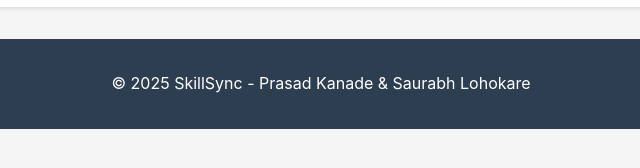
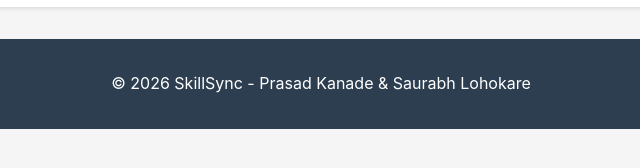
Before and after one commit to Saurabhpl2408/SkillSync, a website with bundled scripts: page public/index.html in a window 1280 px wide. Shown: the part 326-494 px from the top of the page, 319-959 px from the left. Built offline with nearby package versions, Linux system fonts and the light colour scheme.

Commit message:
Updated CSS

```diff
--- a/public/index.html
+++ b/public/index.html
@@ -26,7 +26,7 @@
     </main>
 
     <footer>
-      <p>&copy; 2025 SkillSync - Prasad Kanade & Saurabh Lohokare</p>
+      <p>&copy; 2026 SkillSync - Prasad Kanade & Saurabh Lohokare</p>
     </footer>
 
     <script type="module" src="/js/app.js"></script>
```
